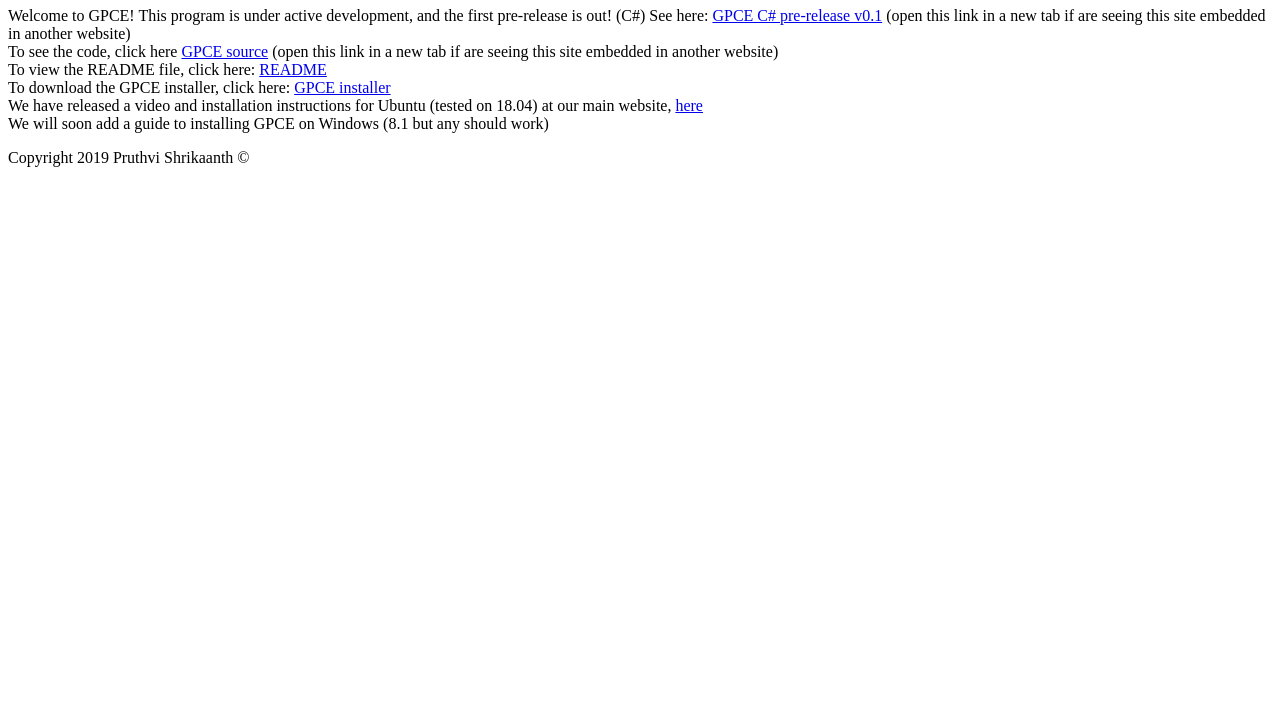
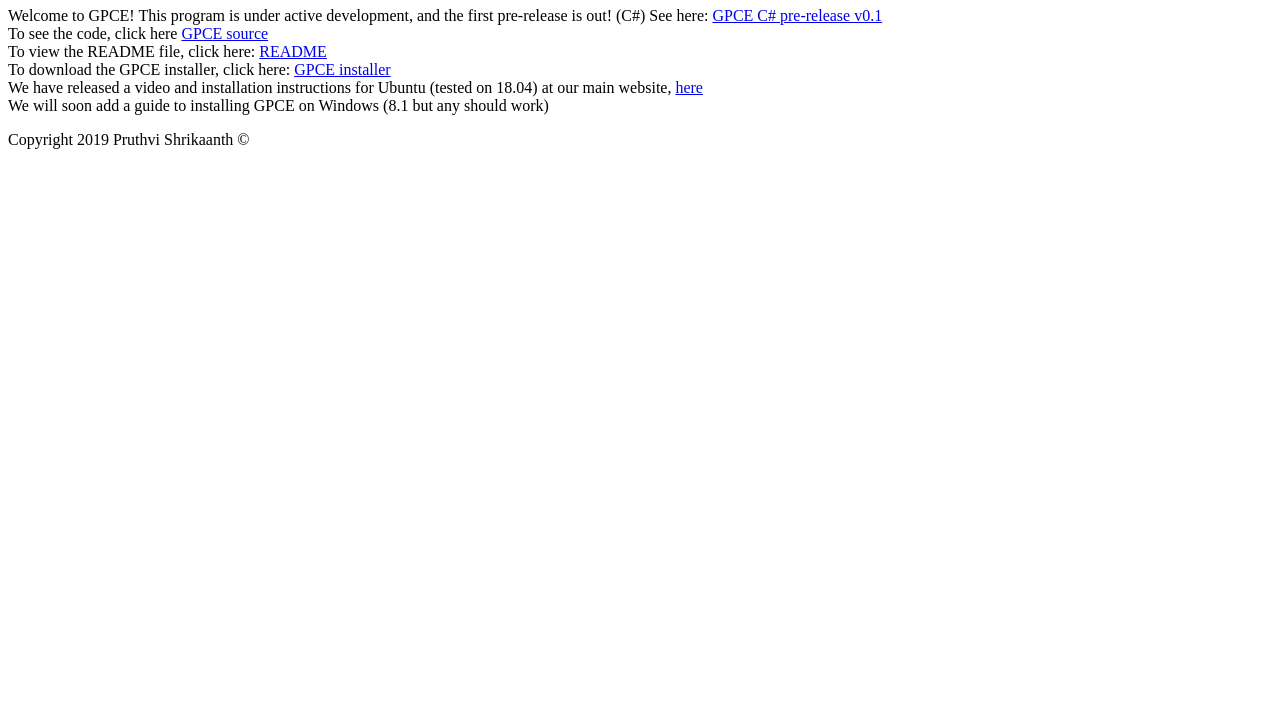
Before and after one commit to Blue0Tech/GPCE, a plain HTML site: page index.html in a window 1280 px wide. Shown: the part 73-800 px from the top of the page. Drawn offline with Linux system fonts and the light colour scheme.

Commit message:
Updating website

```diff
--- a/index.html
+++ b/index.html
@@ -11,8 +11,8 @@ GPCE Project Page
 </h1>
 <p>
 Welcome to GPCE! This program is under active development, and the first pre-release is out!
-(C#) See here: <a href="https://github.com/Blue0Tech/GPCE/releases/tag/v0.1">GPCE C# pre-release v0.1</a> (open this link in a new tab if are seeing this site embedded in another website) <br>
-To see the code, click here <a href="https://github.com/Blue0Tech/GPCE/releases/tag/v0.1">GPCE source</a> (open this link in a new tab if are seeing this site embedded in another website) <br>
+(C#) See here: <a href="https://github.com/Blue0Tech/GPCE/releases/tag/v0.1" target="_blank">GPCE C# pre-release v0.1</a> <br>
+To see the code, click here <a href="https://github.com/Blue0Tech/GPCE/releases/tag/v0.1" target="_blank">GPCE source</a> <br>
 To view the README file, click here: <a href="README.md">README</a> <br>
 To download the GPCE installer, click here: <a href="GPCEinstaller.exe">GPCE installer</a> <br>
 We have released a video and installation instructions for Ubuntu (tested on 18.04) at our main website, <a href="http://blue0tech.unaux.com">here</a> <br>
```
